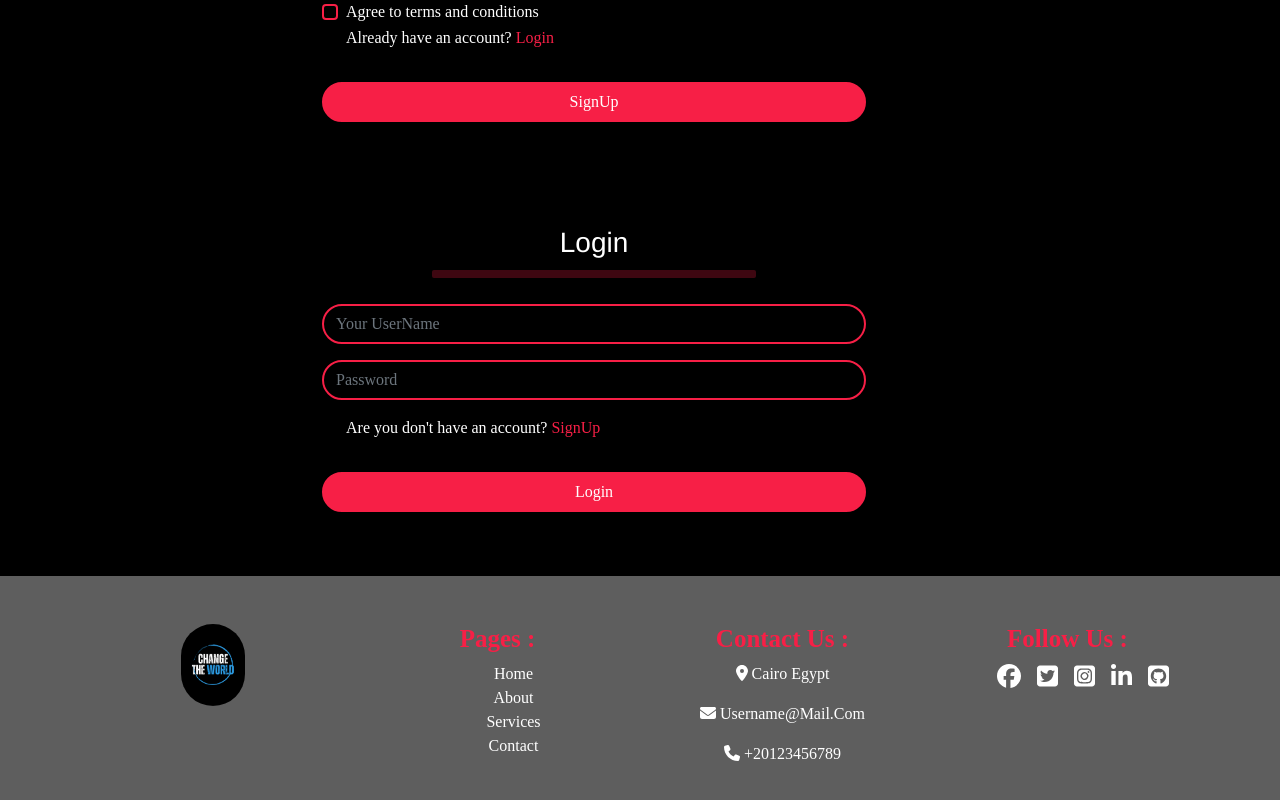
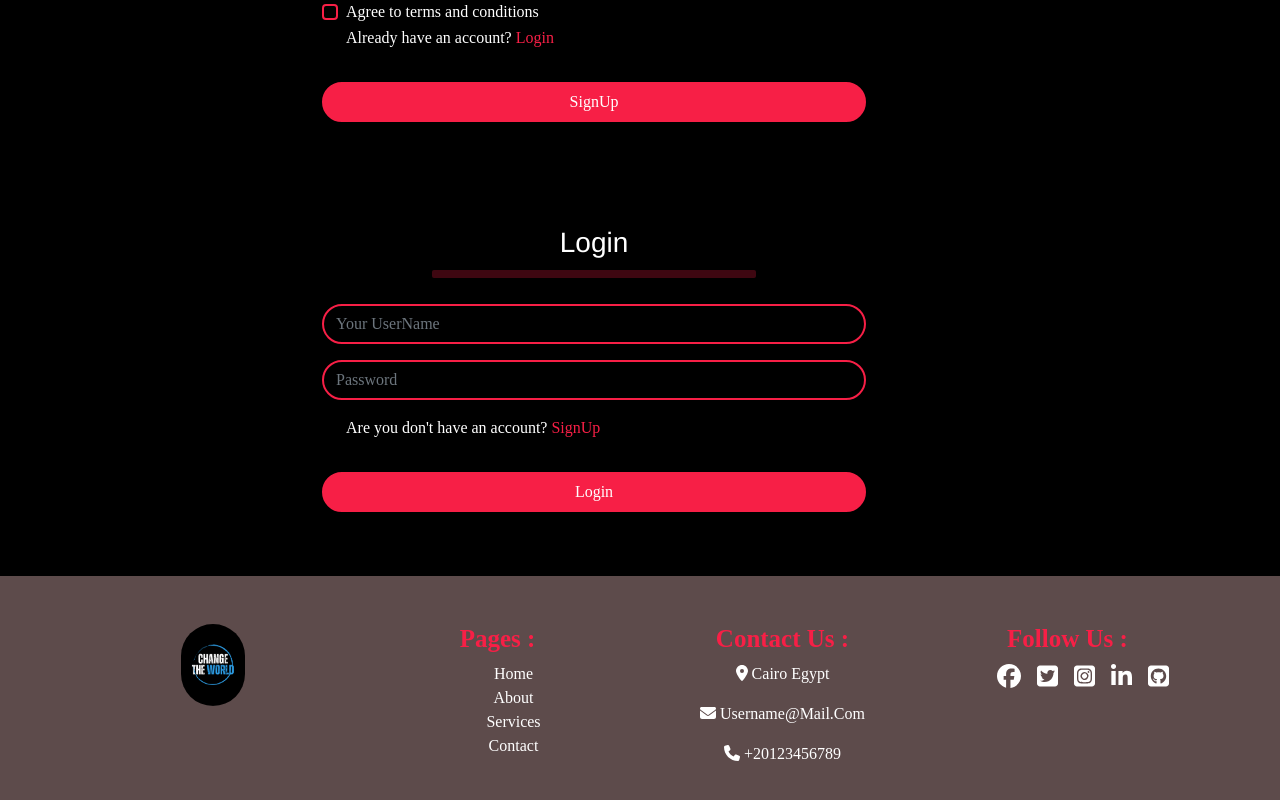
Before and after one commit to AyaSHEHAT/react-portfilio, a React (Create React App) app: page / in a window 1280 px wide. Shown: the part 1194-1994 px from the top of the page. Built offline with nearby package versions, Linux system fonts and the light colour scheme.

Commit message:
Footer Complete

```diff
--- a/src/App.css
+++ b/src/App.css
@@ -49,6 +49,7 @@
   --primary-hover-red: #f33501;
   --primary-foshya: #f71f46;
   --primary-Whitefoshya: #ff708a;
+  --primary-gray:rgb(93, 75, 75);
 }
 
 body {
@@ -206,7 +207,7 @@ form button:hover {
 /* ************footer********************* */
 
 footer {
-  background-color: #a0a0a096;
+  background-color: var(--primary-gray);
 }
 
 .footer p {
```
